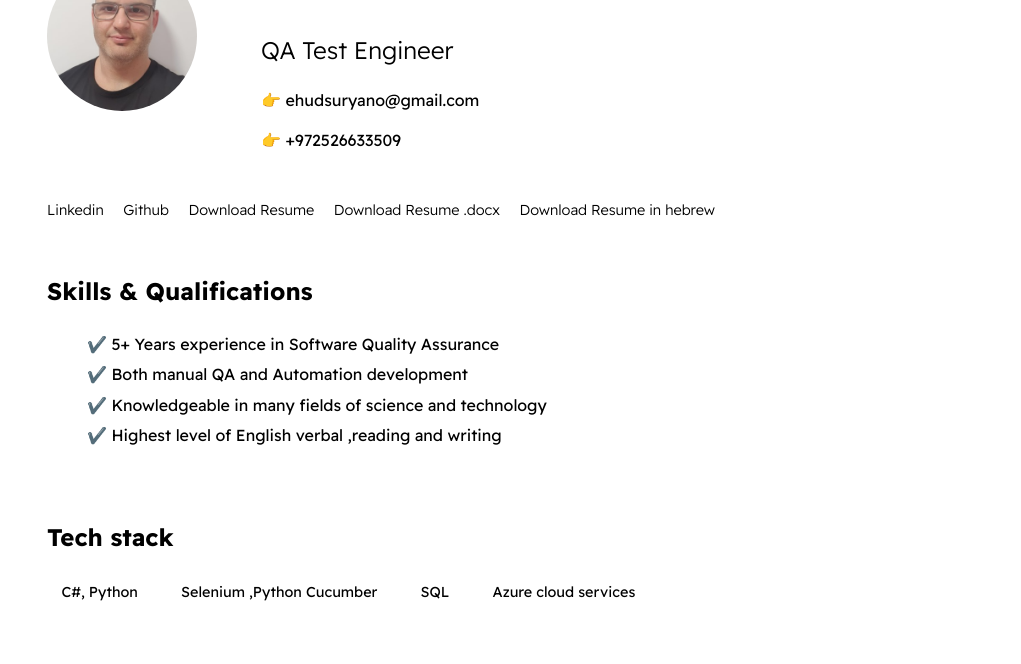
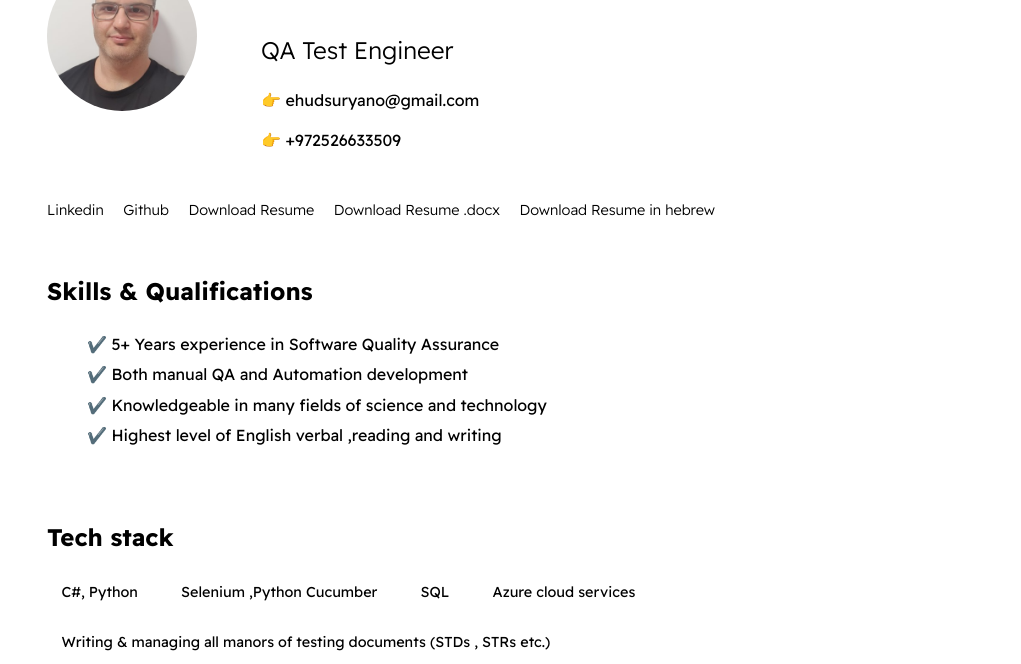
Before and after one commit to ehudsuryano/Digital-Resume, a plain HTML site: page index.html in a window 1280 px wide. Shown: the part 136-800 px from the top of the page, without its empty margins (259-1280 px from the left). Drawn offline with Linux system fonts and the light colour scheme.

Commit message:
another commit

```diff
--- a/index.html
+++ b/index.html
@@ -53,6 +53,7 @@
                     <div class="card--techstack"><span>Selenium ,Python Cucumber </span></div>
                     <div class="card--techstack"><span>SQL</span></div>
                     <div class="card--techstack"><span>Azure cloud services</span></div>
+                    <div class="card--techstack"><span>Writing & managing all manors of testing documents (STDs , STRs etc.)</span></div>
                 </div>
             </section>
 
```
